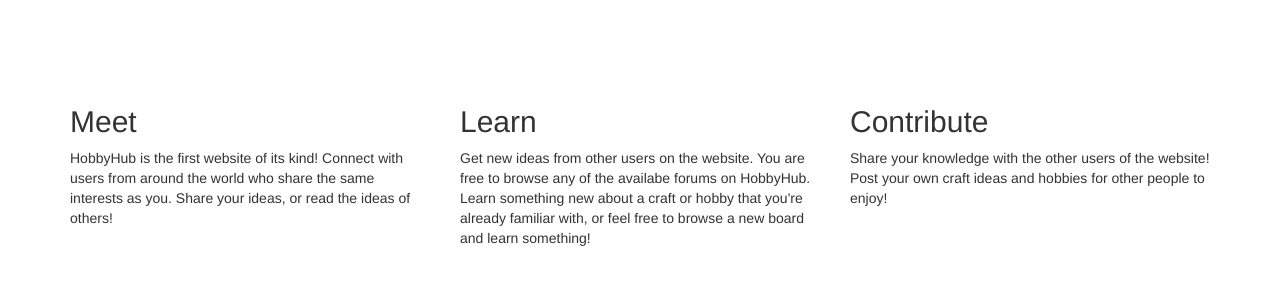
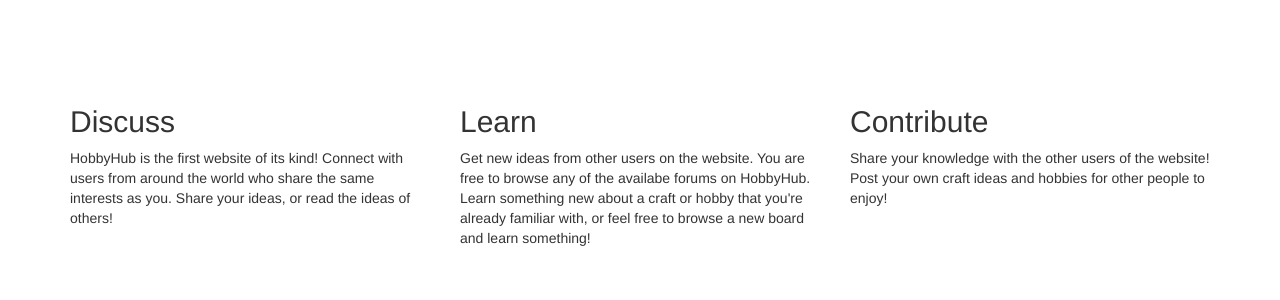
Before and after one commit to wwcao/group8, a Yii app: template basic/views/site/index.php in a window 1280 px wide. Shown: the part 328-628 px from the top of the page. Run offline with PHP 8.4 and a stand-in for Yii, Linux system fonts and the light colour scheme; the template is opened without the code that fills it, so the values that code supplies are empty; some libraries are stand-ins or nearby versions.

Commit message:
updated home page

```diff
--- a/basic/views/site/index.php
+++ b/basic/views/site/index.php
@@ -18,7 +18,7 @@
 
         <div class="row">
             <div class="col-lg-4">
-                <h2>Meet</h2>
+                <h2>Discuss</h2>
 
                 <p>HobbyHub is the first website of its kind! Connect with users from around the world who share the same interests as you. Share your ideas, or read the ideas of others!</p>
 
```
